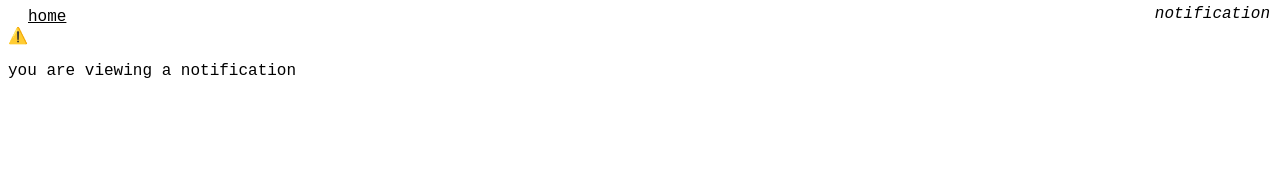
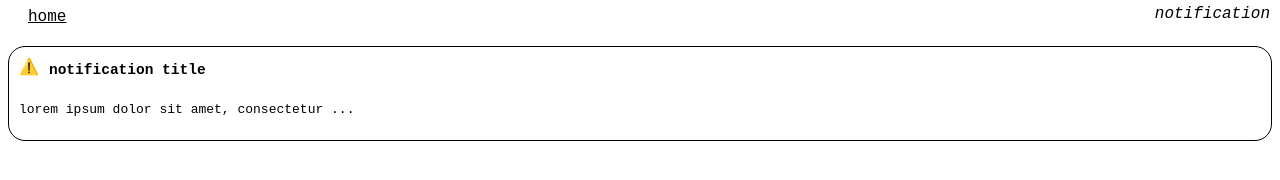
Before and after one commit to nikeedev/nikee_ui, a plain HTML site: page pages/notification/index.html in a window 1280 px wide. Drawn offline with Linux system fonts and the light colour scheme; files that its build step writes are made by us from their sources; a web font is replaced by a local one.

Commit message:
'updates'

```diff
--- a/pages/notification/index.html
+++ b/pages/notification/index.html
@@ -1,27 +1,32 @@
 <!DOCTYPE html>
-<html class=" kcksgqybd idc0_350 mqrbwyt"><head>
-<meta http-equiv="content-type" content="text/html; charset=windows-1252">
+<html>
+    <head>
         <title>notification - nikee_ui</title>
 
-        <link rel="preconnect" href="https://fonts.googleapis.com/">
-        <link rel="preconnect" href="https://fonts.gstatic.com/" crossorigin="">
-        <link href="index_files/css2.css" rel="stylesheet">
+        <link rel="preconnect" href="https://fonts.googleapis.com">
+        <link rel="preconnect" href="https://fonts.gstatic.com" crossorigin>
+        <link href="https://fonts.googleapis.com/css2?family=Cascadia+Code:ital,wght@0,200..700;1,200..700&display=swap" rel="stylesheet">
 
-        <link rel="stylesheet" href="index_files/style.css">
+        <link rel="stylesheet" href="style.css">
 
     </head>
     <body>
+
         <div class="topbar">
-            <span><a href="http://127.0.0.1:8000/">home</a></span>
+            <span><a href="../../">home</a></span>
             <span id="name">notification</span>
         </div>
+
         <div class="bottom">
-            <div id="notification">
+
+            <div class="notification">
                 <span id="notification-icon">&#9888;&#65039;</span>
-                <p id="notification-title">you are viewing a notification</p>
+                <span id="notification-title"><p>notification title</p></span>
+                <span id="notification-desc"><p>lorem ipsum dolor sit amet, consectetur ...</p></span>
             </div>
+
         </div>
-        <script type="module" src="index_files/script.js"></script>
 
-
-</body></html>
+        <script type="module" src="script.js"></script>
+    </body>
+</html>
--- a/pages/notification/style.css
+++ b/pages/notification/style.css
@@ -21,3 +21,36 @@ a:link, a:visited {
 }
 
 /* All the code */
+
+div.notification {
+    margin-top: 20px;
+
+    border: 1.5px solid black;
+    border-radius: 17px;
+
+    padding: 10px;
+
+    width: fit-contenti;
+}
+
+span#notification-title {
+    font-size: 14.5px;
+    font-weight: bold;
+    position: relative;
+    bottom: 10px;
+}
+
+span#notification-icon {
+    float: left;
+    padding-right: 10px;
+
+    font-size: 16px;
+}
+
+span#notification-desc {
+    font-size: 13px;
+}
+
+div#notification span {
+
+}
```
